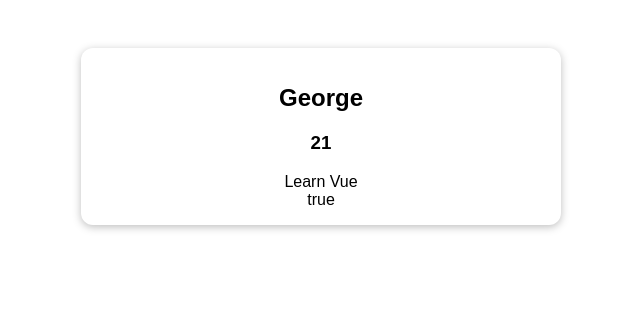
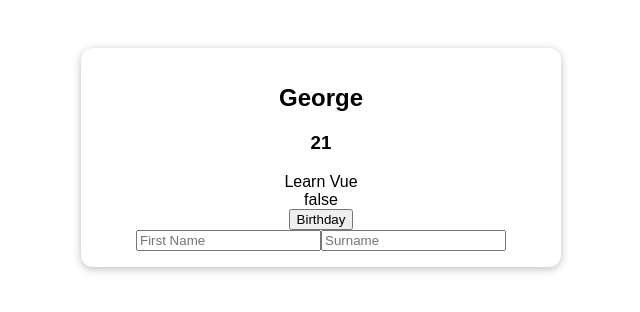
Before and after one commit to bikingbadger/sandbox, a Vue app in the folder vue-complete-guide/composition-01-starting-setup/: page / in a window 1280 px wide. Shown: the top 312 px of the page, without its empty margins (319-959 px from the left). Built offline with nearby package versions, Linux system fonts and the light colour scheme; the HTML template or start-up script is replaced by a standard one.

Commit message:
feat(composition): Add computed and watch

```diff
--- a/vue-complete-guide/composition-01-starting-setup/src/App.vue
+++ b/vue-complete-guide/composition-01-starting-setup/src/App.vue
@@ -1,42 +1,74 @@
 <template>
   <section class="container">
-    <h2>{{ user.name }}</h2>
+    <h2>{{ username }}</h2>
     <h3>{{ user.age }}</h3>
 
     <div>{{ task.description }}</div>
     <div>{{ task.complete }}</div>
+
+    <button @click="birthday">Birthday</button>
+    <div>
+      <input type="text" placeholder="First Name" @input="setFirstName" />
+      <input type="text" placeholder="Surname" @input="setLastName" />
+    </div>
   </section>
 </template>
 
 <script>
-import { ref, reactive } from 'vue';
+import { ref, reactive, computed, watch } from 'vue';
 
 export default {
-  // data() {
-  //   return {
-  //     userName: 'Maximilian',
-  //   };
-  // },
   setup() {
     const user = ref({
       name: 'Hilton',
-      age: 39,
+      age: 39
     });
 
     const task = reactive({
       description: 'Learn Vue',
-      complete: false,
+      complete: false
+    });
+
+    const firstName = ref('');
+    const lastName = ref('');
+
+    watch(firstName, (newValue) => {
+      //console.log(newValue, oldValue);
+      user.value.name = newValue;
+    });
+
+    const username = computed(() => {
+      return (firstName.value || user.value.name) + ' ' + lastName.value;
     });
 
     setTimeout(() => {
       user.value.name = 'George';
       user.value.age = 21;
-
-      task.complete = true;
     }, 2000);
 
-    return { user, task };
-  },
+    function setNewAge() {
+      user.value.age++;
+      task.description = 'Celebrate Birthday';
+      task.complete = true;
+    }
+
+    function setFirstName(event) {
+      firstName.value = event.target.value;
+    }
+
+    function setLastName(event) {
+      lastName.value = event.target.value;
+    }
+
+    return {
+      user,
+      task,
+      birthday: setNewAge,
+      setFirstName,
+      setLastName,
+      username
+    };
+  }
 };
 </script>
 
```
